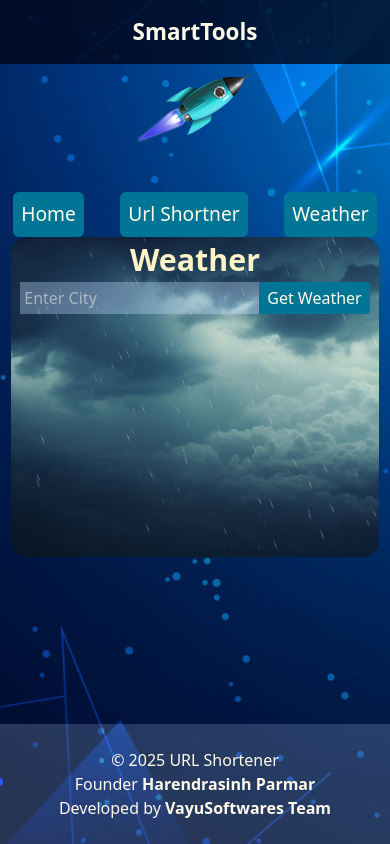
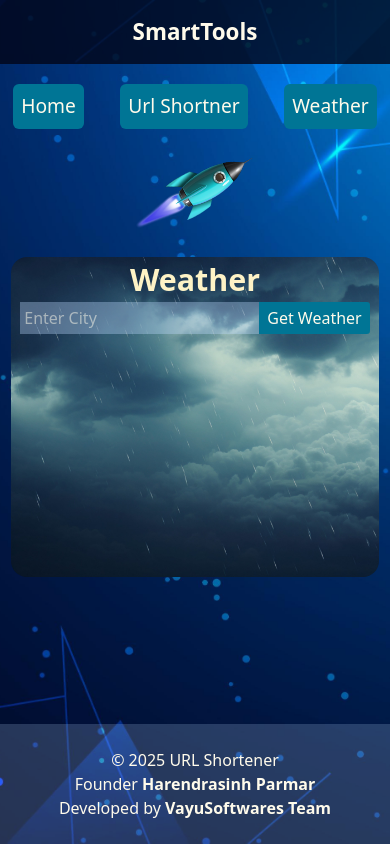
Before and after one commit to harendrasinp/UrlShortner, a React (Vite) app: page /weather in a window 390 px wide. Built offline with nearby package versions, Linux system fonts and the light colour scheme.

Commit message:
update footer2

```diff
--- a/src/Component/PageLayout/MobNav.jsx
+++ b/src/Component/PageLayout/MobNav.jsx
@@ -9,7 +9,9 @@ export const MobNav = () => {
         <div className='bg-cyan-700 w-fit p-2 rounded-md text-[1.2rem] transition active:scale-105'><Link to={"/ulrShortner"}>Url Shortner</Link></div>
         <div className='bg-cyan-700 w-fit p-2 rounded-md transition active:scale-105 text-[1.2rem]'><Link to={"/weather"}>Weather</Link></div>
       </div>
-
+      <div className='w-[8rem] h-[8rem]'>
+        <img src="./appimage.png" alt="appImage" />
+      </div>
     </div>
   )
 }
--- a/src/Component/PageLayout/Navbar.jsx
+++ b/src/Component/PageLayout/Navbar.jsx
@@ -11,7 +11,7 @@ export const Navbar = () => {
           <div className='text-amber-50'><Link to={"/weather"}>Weather</Link></div>
         </div>
       </div>
-      <div className='w-[8rem] h-[8rem] -mt-5'>
+      <div className='hidden lg:flex lg:w-[8rem] h-[8rem] -mt-5'>
         <img src="./appimage.png" alt="appImage" />
       </div>
     </div>
--- a/src/Component/Weather.jsx
+++ b/src/Component/Weather.jsx
@@ -11,7 +11,7 @@ export const Weather = () => {
   }
 
   return (
-    <div className='flex justify-center mb-1 lg:mb-[0.4rem]'>
+    <div className='flex justify-center'>
       <div className="h-[20rem] w-[23rem] bg-[url('/weather.jpg')] bg-cover rounded-2xl shadow-amber-50  lg:w-[55rem]">
         <div className='text-amber-100 font-bold text-[1.9rem] flex justify-center items-center'>Weather</div>
         <div className='flex justify-center items-center flex-col'>
```
